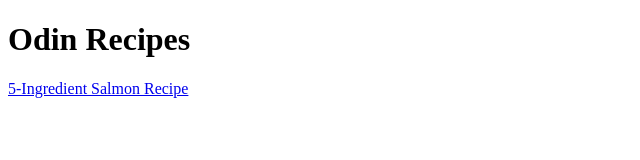
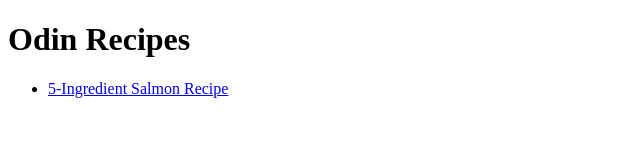
Before and after one commit to nodoubtaboutit/odin-recipes, a plain HTML site: page index.html in a window 1280 px wide. Shown: the whole page, without its empty margins (0-640 px from the left). Drawn offline with Linux system fonts and the light colour scheme.

Commit message:
added unsorted list to recipe links

```diff
--- a/index.html
+++ b/index.html
@@ -7,7 +7,10 @@
     <body>
         <h1>Odin Recipes</h1>
         <p>
-            <a href="recipes/salmon.html">5-Ingredient Salmon Recipe</a>
+            <ul>
+                <li><a href="recipes/salmon.html">5-Ingredient Salmon Recipe</a></li>
+
+        </ul>
     </body>
 
 </html>
```
